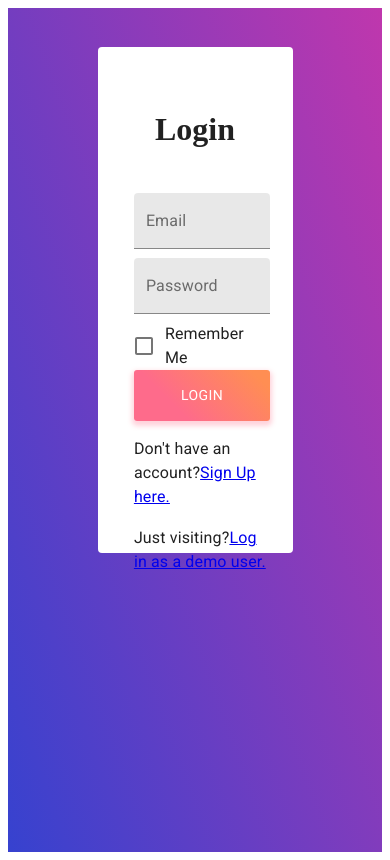
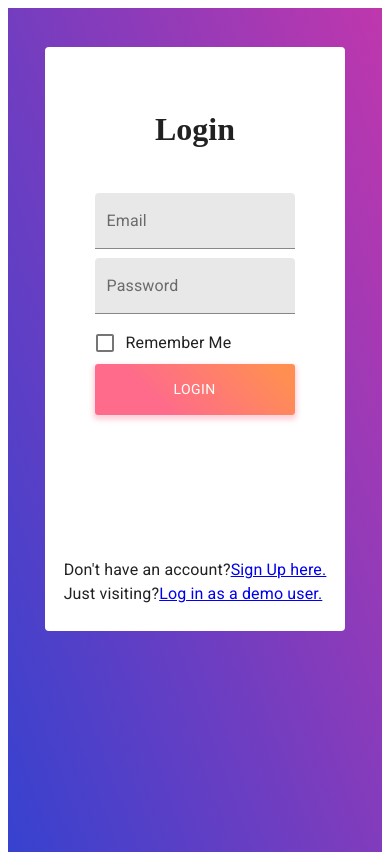
Before and after one commit to peterdmarshall/mTrack, a React (Create React App) app in the folder frontend/: page /login in a window 390 px wide. Built offline with nearby package versions, Linux system fonts and the light colour scheme.

Commit message:
Make Login page responsive

```diff
--- a/frontend/src/components/Login.js
+++ b/frontend/src/components/Login.js
@@ -12,14 +12,21 @@ const useStyles= makeStyles({
         minHeight: '100vh'
     },
     paper: {
+        position: 'relative',
+        minWidth: '300px',
         width: '50vw',
+        maxWidth: '500px',
+        minHeight: '500px',
         height: '50vh',
         marginTop: '10vw',
         paddingTop: '5vh',
         paddingBottom: '5vh'
     },
     inputField: {
+        minHeight: '40px',
+        minWidth: '200px',
         width: '35vw',
+        maxWidth: '350px',
         marginBottom: '1vh'
     },
     loginButton: {
@@ -28,12 +35,17 @@ const useStyles= makeStyles({
         borderRadius: 3,
         boxShadow: '0 3px 5px 2px rgba(255, 105, 135, .3)',
         color: 'white',
+        minHeight: '50px',
+        minWidth: '200px',
+        maxWidth: '350px',
         height: '6vh',
         width: '35vw',
         padding: '0 30px',
     },
-    signupLink: {
-        marginTop: '2vh'
+    links: {
+        position: 'absolute',
+        bottom: '3vh',
+        marginTop: '6vh'
     }
 });
 
@@ -134,14 +146,18 @@ function Login(props) {
                                 { loggingIn && <CircularProgress />}
                             </div>
                         </form>
-                    <Typography className={classes.signupLink}>
+                        <Grid container justify="center">
+                            <Grid item className={classes.links}>
+                                <Typography>
                                     Don't have an account?
                                     <Link to="/signup">Sign Up here.</Link>
                                 </Typography>
-                    <Typography className={classes.signupLink}>
+                                <Typography>
                                     Just visiting?
                                     <Link to="/" onClick={() => loginDemoUser()}>Log in as a demo user.</Link>
                                 </Typography>
+                            </Grid>
+                        </Grid>
                         </Grid>
                     </Grid>
                 </Grid>
```
Also changed, not shown: 1 other file (tests, documents, lock files or other folders). Lines whose indentation alone changed are shown as unchanged.
